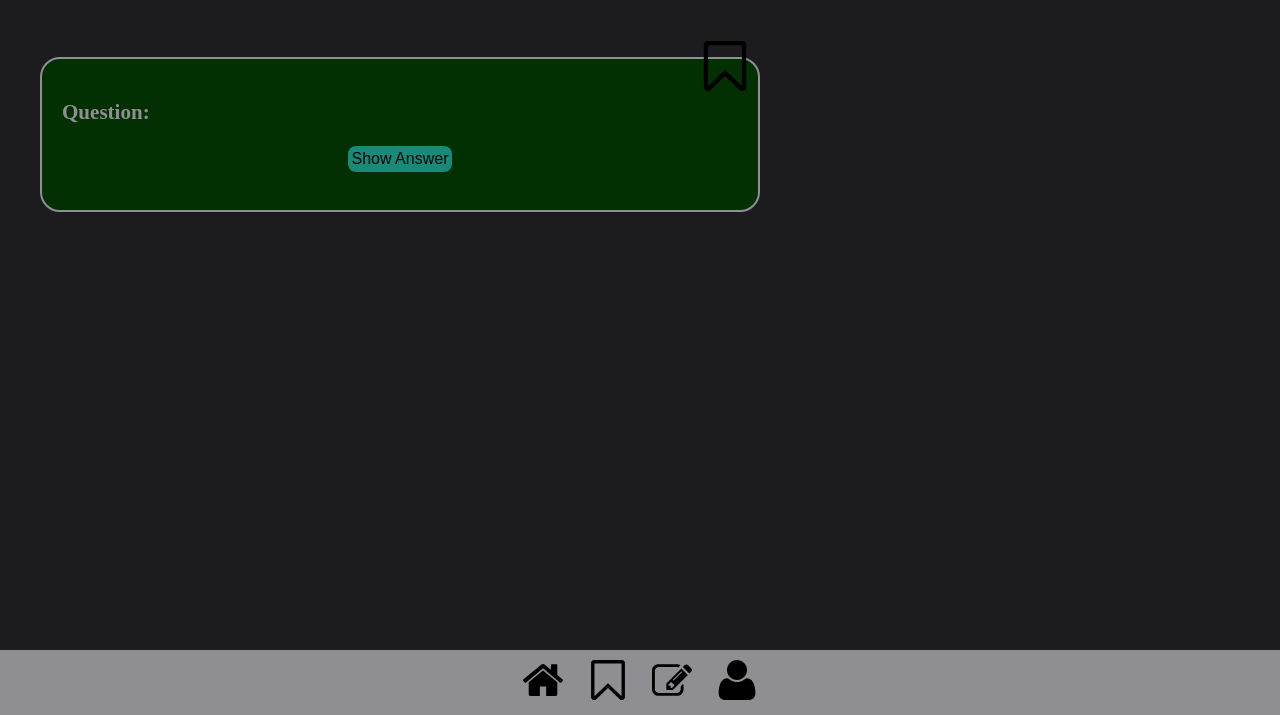
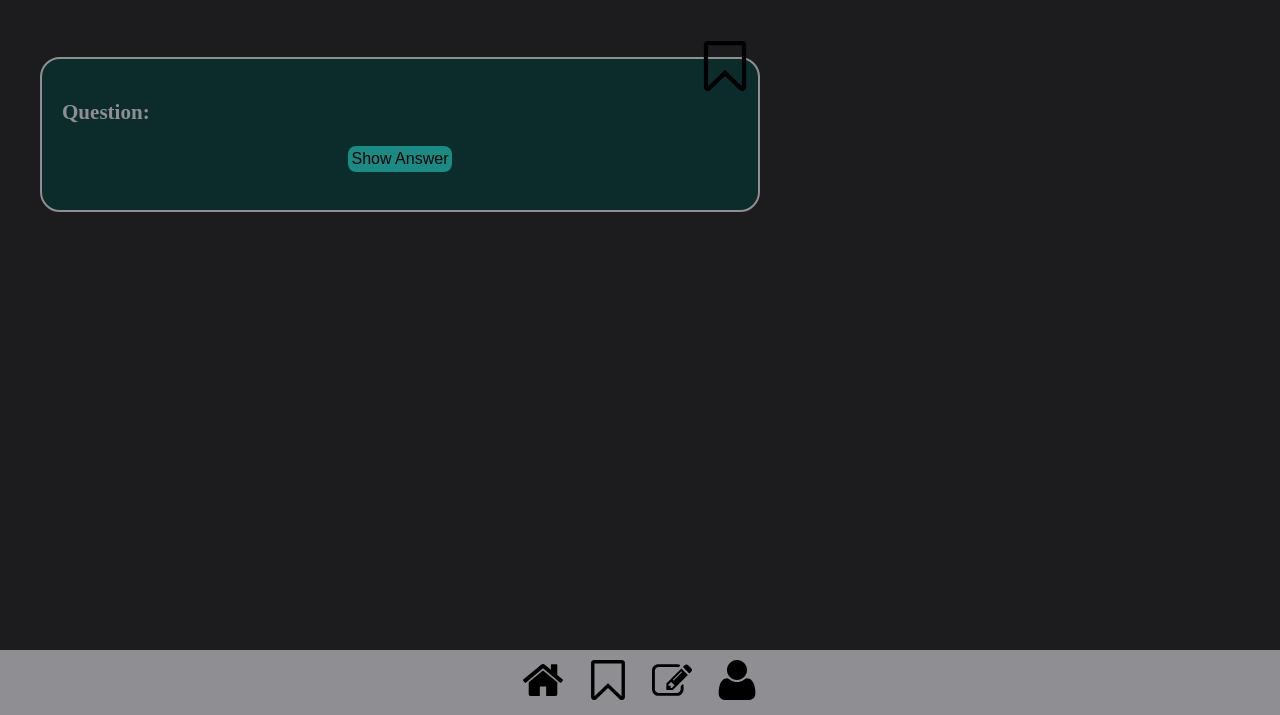
Before and after one commit to bigbng7788/quiz-app, a website built with Parcel: page index.html in a window 1280 px wide. Shown: the part 85-800 px from the top of the page. Built offline with nearby package versions, Linux system fonts and the light colour scheme.

Commit message:
Changing cardBackground

```diff
--- a/src/scss/card.scss
+++ b/src/scss/card.scss
@@ -4,7 +4,8 @@
   border: solid 2px;
   border-radius: 20px;
   position: relative;
-  background-color: rgba(2, 48, 2, 3);
+  background-color: rgba(6, 51, 49, 0.715);
+
 }
 
 .card h2 {
```
Also changed, not shown: 6 other files.
